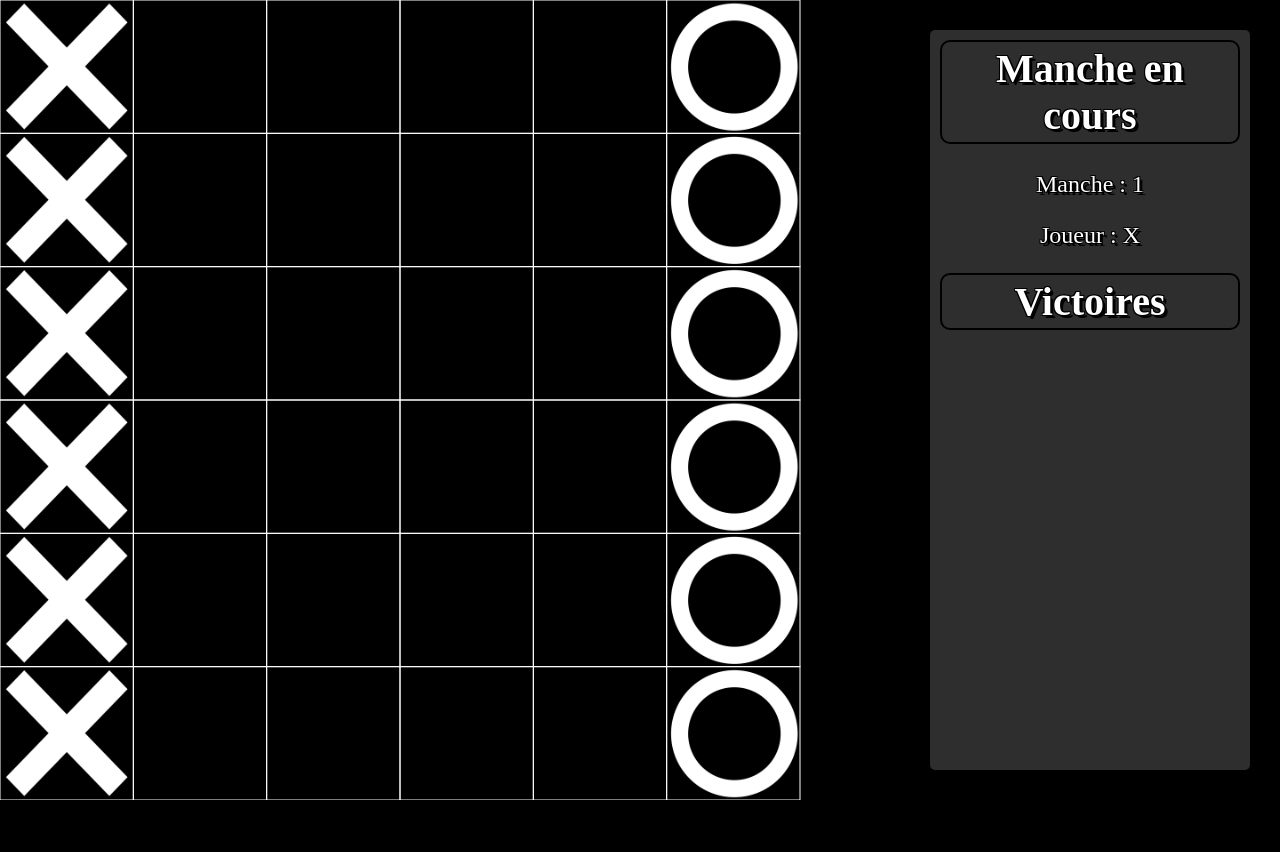
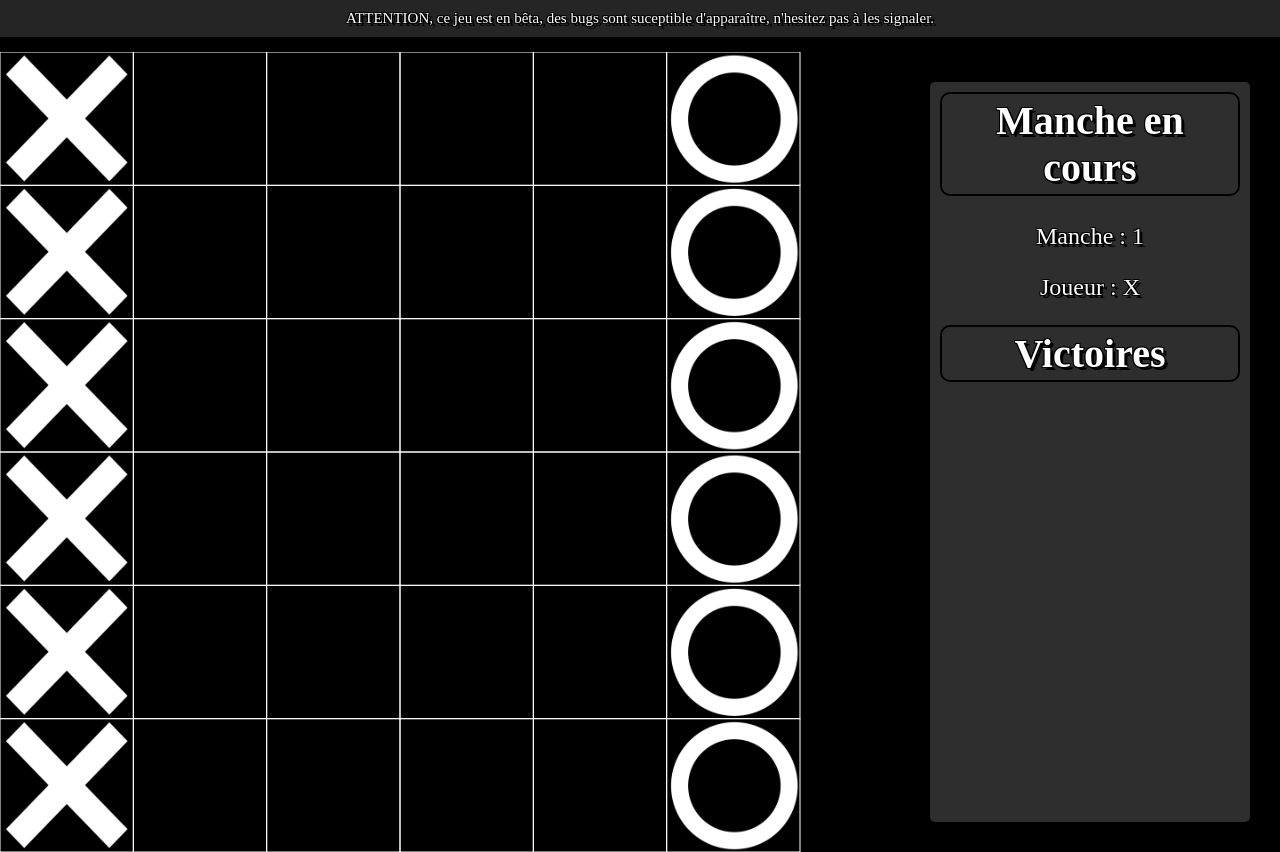
Before and after one commit to DeadMall0w/Mon-jeu-Internet, a plain HTML site: page index.html in a window 1280 px wide. Before the commit the page ends 800 px from the top, so only its background shows below. Drawn offline with Linux system fonts and the light colour scheme.

Commit message:
Add warning message

```diff
--- a/index.html
+++ b/index.html
@@ -7,6 +7,7 @@
     <link rel="stylesheet" href="styles.css">
 </head>
 <body>
+<p id="warning">ATTENTION, ce jeu est en bêta, des bugs sont suceptible d'apparaître, n'hesitez pas à les signaler.</p>
 <div class="container">
     <div id="game-area">
         <canvas id="board"></canvas>
--- a/styles.css
+++ b/styles.css
@@ -58,3 +58,12 @@ body {
     margin: 30px;
     text-align: center;
 }
+
+#warning{
+    color:white;
+    font-size:15px;
+    text-align: center;
+    background-color: #252525;
+    margin: 0px 0px 15px 0px;
+    padding: 10px;
+}
```
